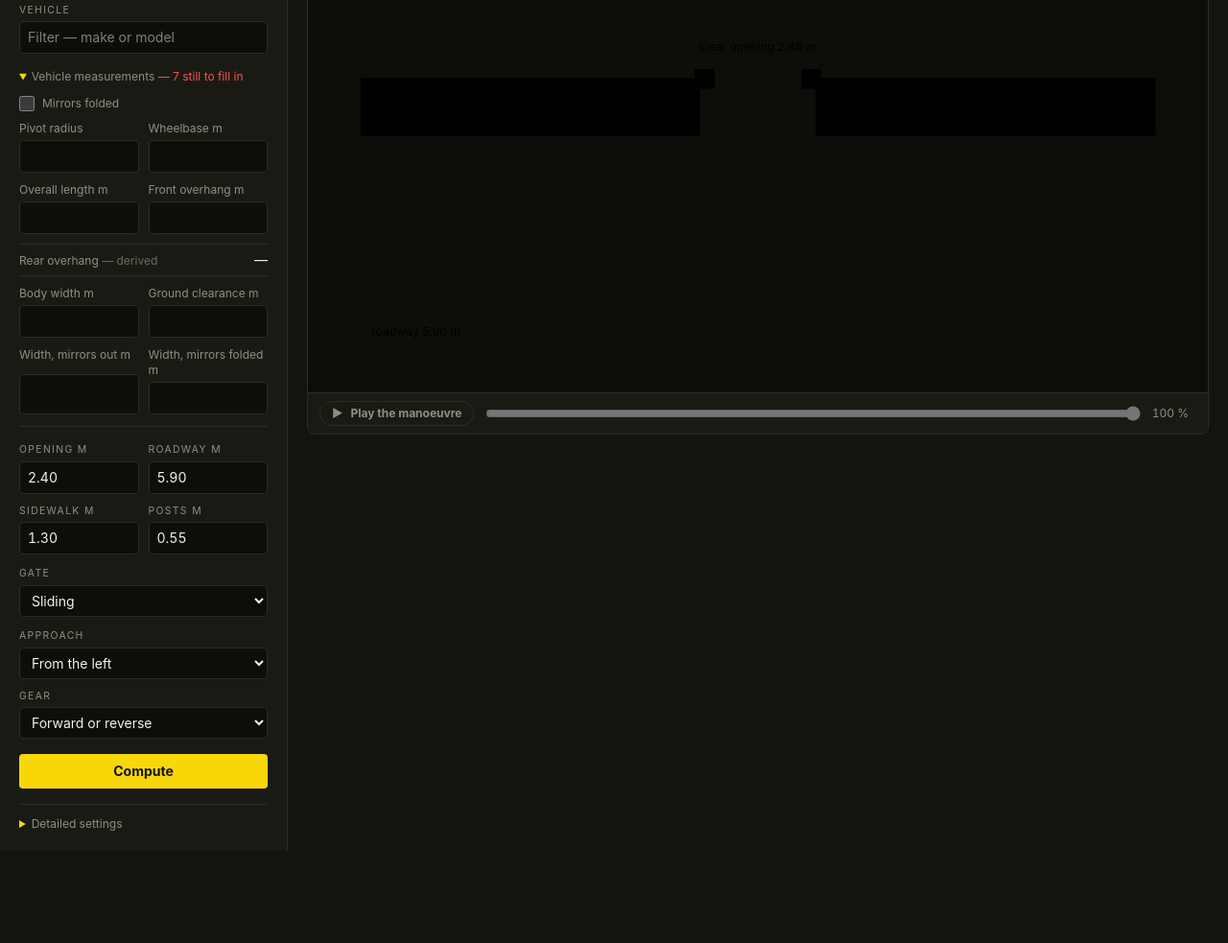
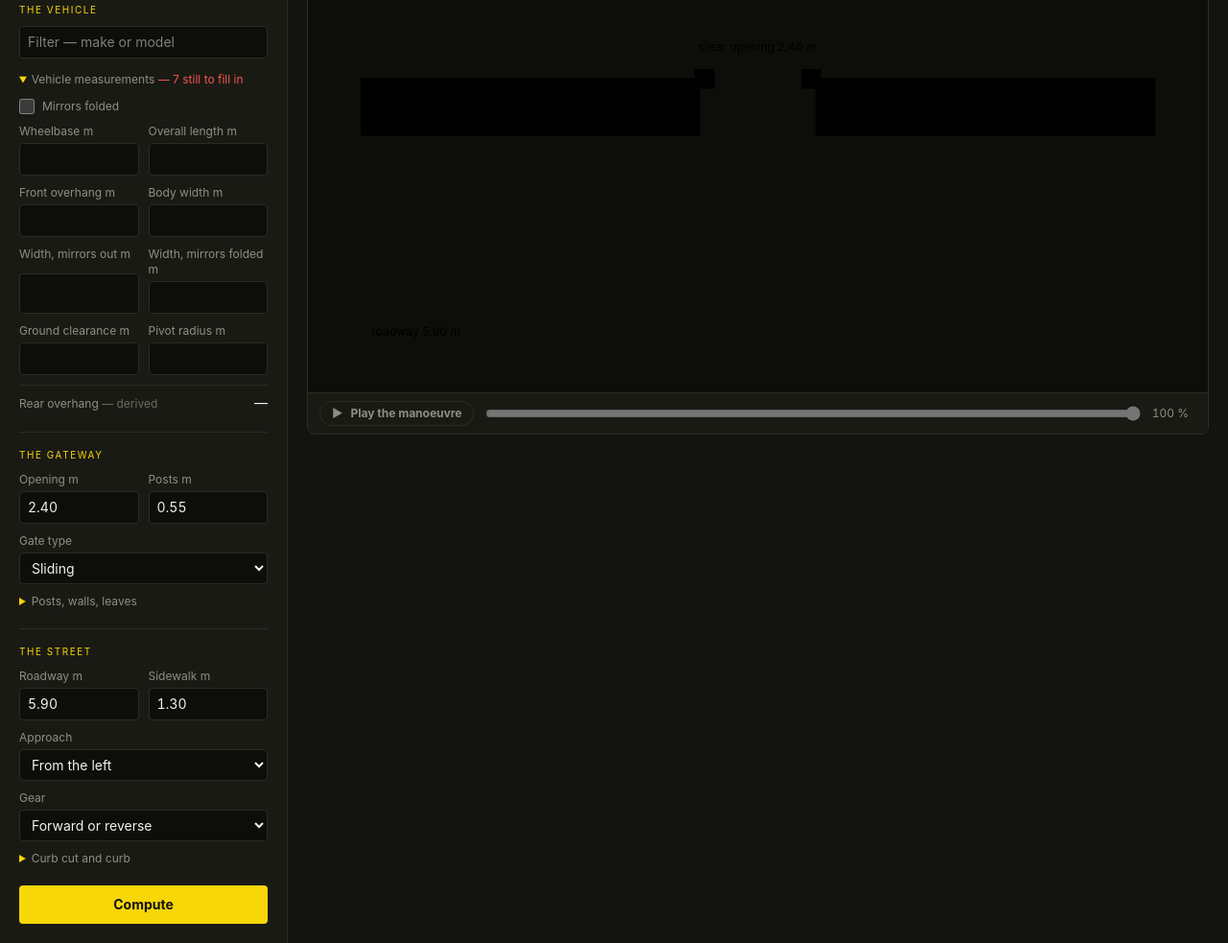
Before and after one commit to FabienD/swept-path, a website built with Vite: page web/index.html in a window 1280 px wide. Shown: the part 198-1181 px from the top of the page at 96% size. Before the commit the page ends 1085 px from the top, so only its background shows below. Built offline with nearby package versions, Linux system fonts and the light colour scheme.

Commit message:
change: three sections, each folding its own detail, nothing after the button
Asked for, and it is clearer. The form had one global "réglages fins" holding
detail from three unrelated subjects, plus loose controls sitting after the
button where nobody looks for them.

Now: the vehicle you drive, the gateway you aim at, the street you come down.
Each section shows what it must ask and folds what it can assume — the
vehicle's measurements, the posts and leaves, the curb cut. The button is
last, with nothing below it.

"Chaussée minimale" moves into the street's fold, which is where a question
about the street belongs; it was an action stranded among measurements.

Three keys go, three arrive: a section heading and a field label are not the
same string even when they read alike, and the folds now name what they hold
rather than calling themselves "fine".

```diff
--- a/web/index.html
+++ b/web/index.html
@@ -47,16 +47,17 @@
           </label>
         </div>
 
-        <form id="params" class="mt-5 grid gap-3">
-          <!-- One field, not two. What you type filters the list; a name it
-               does not know is not an error but your own vehicle, whose
-               measurements you then enter yourself. -->
+        <form id="params" class="mt-5 grid gap-5">
+          <!-- Three subjects, and nothing after the button. Each one shows what
+               you are asked for and folds away what it can work out or assume:
+               the vehicle you drive, the gateway you aim at, the street you
+               come down. -->
+
+          <!-- ─────────────────────── the vehicle ─────────────────────── -->
+          <section class="grid gap-2.5">
+            <h2 class="text-[0.62rem] tracking-[0.16em] text-accent uppercase" data-i18n="section.vehicle"></h2>
+
             <div class="relative grid gap-1">
-            <label
-              class="text-[0.65rem] tracking-[0.13em] text-dim uppercase"
-              for="vehicle-name"
-              data-i18n="field.vehicle"
-            ></label>
               <input
                 id="vehicle-name"
                 type="text"
@@ -77,33 +78,15 @@
               <span id="preset-note" class="text-xs text-dim"></span>
             </div>
 
-          <!-- The measurements of the vehicle itself. Folded away once they
-               are all filled, and opened by `openWhatIsMissing` whenever one
-               is not — including for a listed vehicle whose figure the table
-               does not have. -->
             <details id="vehicle-box">
               <summary class="cursor-pointer text-xs text-dim marker:text-accent">
-              <span data-i18n="group.vehicleSizes"></span>
+                <span data-i18n="fine.vehicle"></span>
                 <span id="vehicle-missing" class="text-band-tight"></span>
               </summary>
               <div class="mt-3 grid grid-cols-2 gap-2.5">
-              <!-- A checkbox, not a choice of two: mirrors out is the state a
-                   car is in, and folding them is the thing you decide to do.
-                   Unchecked is therefore the honest default — it is also the
-                   wider figure, so the default never flatters the result. -->
                 <label class="col-span-2 flex items-center gap-2">
-                <input
-                  id="mirrors-folded"
-                  type="checkbox"
-                  class="size-4 accent-accent"
-                />
+                  <input id="mirrors-folded" type="checkbox" class="size-4 accent-accent" />
                   <span class="text-xs text-dim" data-i18n="mirrors.folded"></span>
-              </label>
-              <label class="grid gap-1">
-                <span class="text-xs text-dim">
-                  <span data-i18n="field.radius"></span> <span id="radius-note" class="text-dim"></span>
-                </span>
-                <input id="radius" data-magnitude="dimension" type="number" min="0" step="0.001" class="w-full rounded border border-line bg-plan px-2 py-1.5 text-sm tabular-nums" />
                 </label>
             <label class="grid gap-1">
               <span class="text-xs text-dim"><span data-i18n="field.wheelbase"></span> <span data-unit="dimension"></span></span>
@@ -117,26 +100,9 @@
               <span class="text-xs text-dim"><span data-i18n="field.frontOverhang"></span> <span data-unit="dimension"></span></span>
               <input id="front-overhang" data-magnitude="dimension" type="number" min="0" step="0.001" class="w-full rounded border border-line bg-plan px-2 py-1.5 text-sm tabular-nums" />
             </label>
-              <!-- Derived, not entered: length minus wheelbase minus front
-                   overhang. A fourth field would be a fourth number for three
-                   degrees of freedom, and the first thing anyone could make
-                   contradict itself. Shown because it is what crosses the
-                   gateway first when reversing in. -->
-              <div class="col-span-2 flex items-baseline justify-between border-y border-line py-1.5">
-                <span class="text-xs text-dim">
-                  <span data-i18n="field.rearOverhang"></span>
-                  <span class="opacity-70">— <span data-i18n="field.derived"></span></span>
-                </span>
-                <output id="rear-overhang" class="text-sm tabular-nums"></output>
-              </div>
-
             <label class="grid gap-1">
               <span class="text-xs text-dim"><span data-i18n="field.bodyWidth"></span> <span data-unit="dimension"></span></span>
               <input id="body-width" data-magnitude="dimension" type="number" min="0" step="0.001" class="w-full rounded border border-line bg-plan px-2 py-1.5 text-sm tabular-nums" />
-              </label>
-              <label class="grid gap-1">
-                <span class="text-xs text-dim"><span data-i18n="field.groundClearance"></span> <span data-unit="dimension"></span></span>
-                <input id="ground-clearance" data-magnitude="dimension" type="number" min="0" step="0.001" class="w-full rounded border border-line bg-plan px-2 py-1.5 text-sm tabular-nums" />
             </label>
             <label class="grid gap-1">
               <span class="text-xs text-dim"><span data-i18n="field.mirrorWidth"></span> <span data-unit="dimension"></span></span>
@@ -146,69 +112,71 @@
               <span class="text-xs text-dim"><span data-i18n="field.mirrorWidthFolded"></span> <span data-unit="dimension"></span></span>
               <input id="mirror-width-folded" data-magnitude="dimension" type="number" min="0" step="0.001" class="w-full rounded border border-line bg-plan px-2 py-1.5 text-sm tabular-nums" />
             </label>
-            </fieldset>
+            <label class="grid gap-1">
+              <span class="text-xs text-dim"><span data-i18n="field.groundClearance"></span> <span data-unit="dimension"></span></span>
+              <input id="ground-clearance" data-magnitude="dimension" type="number" min="0" step="0.001" class="w-full rounded border border-line bg-plan px-2 py-1.5 text-sm tabular-nums" />
+            </label>
+                <label class="grid gap-1">
+                  <span class="text-xs text-dim">
+                    <span data-i18n="field.radius"></span>
+                    <span data-unit="dimension"></span>
+                    <span id="radius-note" class="text-dim"></span>
+                  </span>
+                  <input id="radius" data-magnitude="dimension" type="number" min="0" step="0.001" class="w-full rounded border border-line bg-plan px-2 py-1.5 text-sm tabular-nums" />
+                </label>
 
+                <!-- Derived, not entered: length minus wheelbase minus front
+                     overhang. A fourth field would be a fourth number for three
+                     degrees of freedom. Shown because it is what crosses the
+                     gateway first when reversing in. -->
+                <div class="col-span-2 flex items-baseline justify-between border-t border-line pt-2">
+                  <span class="text-xs text-dim">
+                    <span data-i18n="field.rearOverhang"></span>
+                    <span class="opacity-70">— <span data-i18n="field.derived"></span></span>
+                  </span>
+                  <output id="rear-overhang" class="text-sm tabular-nums"></output>
+                </div>
               </div>
             </details>
+          </section>
 
-          <div class="grid grid-cols-2 gap-2.5 border-t border-line pt-4">
+          <!-- ─────────────────────── the gateway ─────────────────────── -->
+          <section class="grid gap-2.5 border-t border-line pt-4">
+            <h2 class="text-[0.62rem] tracking-[0.16em] text-accent uppercase" data-i18n="section.gate"></h2>
+
+            <div class="grid grid-cols-2 gap-2.5">
             <label class="grid gap-1">
-              <span class="text-[0.65rem] tracking-[0.13em] text-dim uppercase"><span data-i18n="field.opening"></span> <span data-unit="dimension"></span></span>
+              <span class="text-xs text-dim"><span data-i18n="field.opening"></span> <span data-unit="dimension"></span></span>
               <input id="opening" data-magnitude="dimension" type="number" min="0" step="0.01" value="2.40" class="w-full rounded border border-line bg-plan px-2 py-1.5 text-sm tabular-nums" />
             </label>
             <label class="grid gap-1">
-              <span class="text-[0.65rem] tracking-[0.13em] text-dim uppercase"><span data-i18n="field.road"></span> <span data-unit="distance"></span></span>
-              <input id="road" data-magnitude="distance" type="number" min="0" step="0.01" value="5.90" class="w-full rounded border border-line bg-plan px-2 py-1.5 text-sm tabular-nums" />
-            </label>
-            <label class="grid gap-1">
-              <span class="text-[0.65rem] tracking-[0.13em] text-dim uppercase"><span data-i18n="field.sidewalk"></span> <span data-unit="distance"></span></span>
-              <input id="sidewalk" data-magnitude="distance" type="number" min="0" step="0.01" value="1.30" class="w-full rounded border border-line bg-plan px-2 py-1.5 text-sm tabular-nums" />
-            </label>
-            <label class="grid gap-1">
-              <span class="text-[0.65rem] tracking-[0.13em] text-dim uppercase"><span data-i18n="field.posts"></span> <span data-unit="dimension"></span></span>
+              <span class="text-xs text-dim"><span data-i18n="field.posts"></span> <span data-unit="dimension"></span></span>
               <input id="post-width" data-magnitude="dimension" type="number" min="0" step="0.01" value="0.55" class="w-full rounded border border-line bg-plan px-2 py-1.5 text-sm tabular-nums" />
             </label>
             </div>
 
             <label class="grid gap-1">
-            <span class="text-[0.65rem] tracking-[0.13em] text-dim uppercase" data-i18n="field.gate"></span>
+              <span class="text-xs text-dim" data-i18n="field.gateKind"></span>
               <select id="gate-kind" class="rounded border border-line bg-plan px-2 py-1.5 text-sm">
                 <option value="sliding" data-i18n="gate.sliding"></option>
                 <option value="swinging" data-i18n="gate.swinging"></option>
               </select>
             </label>
 
-          <!-- Not measurements but the situation: which way you come down the
-               street, and which gear you mean to cross in. They change the
-               answer as much as any width does, so they are not folded away
-               with the millimetres. -->
-          <div class="grid gap-2.5">
+            <details>
+              <summary class="cursor-pointer text-xs text-dim marker:text-accent" data-i18n="fine.gate"></summary>
+              <div class="mt-3 grid gap-3">
+                <div class="grid grid-cols-2 gap-2.5">
             <label class="grid gap-1">
-              <span class="text-[0.65rem] tracking-[0.13em] text-dim uppercase" data-i18n="field.side"></span>
-              <select id="side" class="rounded border border-line bg-plan px-2 py-1.5 text-sm">
-                <option value="1" data-i18n="side.fromLeft"></option>
-                <option value="-1" data-i18n="side.fromRight"></option>
-              </select>
+              <span class="text-xs text-dim"><span data-i18n="field.postDepth"></span> <span data-unit="dimension"></span></span>
+              <input id="post-depth" data-magnitude="dimension" type="number" min="0" step="0.01" value="0.55" class="w-full rounded border border-line bg-plan px-2 py-1.5 text-sm tabular-nums" />
             </label>
             <label class="grid gap-1">
-              <span class="text-[0.65rem] tracking-[0.13em] text-dim uppercase" data-i18n="field.direction"></span>
-              <select id="direction" class="rounded border border-line bg-plan px-2 py-1.5 text-sm">
-                <option value="any" data-i18n="direction.any"></option>
-                <option value="forward" data-i18n="direction.forward"></option>
-                <option value="reverse" data-i18n="direction.reverse"></option>
-              </select>
+              <span class="text-xs text-dim"><span data-i18n="field.wall"></span> <span data-unit="dimension"></span></span>
+              <input id="wall" data-magnitude="dimension" type="number" min="0" step="0.01" value="0.30" class="w-full rounded border border-line bg-plan px-2 py-1.5 text-sm tabular-nums" />
             </label>
                 </div>
 
-          <button id="run" type="submit" class="mt-1 rounded bg-accent px-4 py-2 text-sm font-bold text-ink" data-i18n="action.compute"></button>
-
-          <!-- Everything you do not measure with a tape on your own gate. It
-               opens itself when one of its fields is flagged: a message
-               pointing at a field nobody can see is worse than no message. -->
-          <details id="fine-settings" class="mt-1 border-t border-line pt-3">
-            <summary class="cursor-pointer text-xs text-dim marker:text-accent" data-i18n="fine.summary"></summary>
-
-            <div class="mt-3 grid gap-3">
                 <fieldset id="leaf-box" class="hidden gap-2.5">
                   <legend class="mb-1.5 text-[0.65rem] tracking-[0.13em] text-dim uppercase" data-i18n="group.leaves"></legend>
                   <div class="grid grid-cols-2 gap-2.5">
@@ -237,21 +205,46 @@
                     <input id="open-angle" type="range" min="70" max="180" step="1" value="93" class="w-full accent-accent" />
                   </label>
                 </fieldset>
+              </div>
+            </details>
+          </section>
 
-              <fieldset class="grid grid-cols-2 gap-2.5">
-                <legend class="mb-1.5 text-[0.65rem] tracking-[0.13em] text-dim uppercase" data-i18n="group.gateway"></legend>
+          <!-- ─────────────────────── the street ──────────────────────── -->
+          <section class="grid gap-2.5 border-t border-line pt-4">
+            <h2 class="text-[0.62rem] tracking-[0.16em] text-accent uppercase" data-i18n="section.street"></h2>
+
+            <div class="grid grid-cols-2 gap-2.5">
             <label class="grid gap-1">
-                  <span class="text-xs text-dim"><span data-i18n="field.postDepth"></span> <span data-unit="dimension"></span></span>
-                  <input id="post-depth" data-magnitude="dimension" type="number" min="0" step="0.01" value="0.55" class="w-full rounded border border-line bg-plan px-2 py-1.5 text-sm tabular-nums" />
+              <span class="text-xs text-dim"><span data-i18n="field.road"></span> <span data-unit="distance"></span></span>
+              <input id="road" data-magnitude="distance" type="number" min="0" step="0.01" value="5.90" class="w-full rounded border border-line bg-plan px-2 py-1.5 text-sm tabular-nums" />
             </label>
             <label class="grid gap-1">
-                  <span class="text-xs text-dim"><span data-i18n="field.wall"></span> <span data-unit="dimension"></span></span>
-                  <input id="wall" data-magnitude="dimension" type="number" min="0" step="0.01" value="0.30" class="w-full rounded border border-line bg-plan px-2 py-1.5 text-sm tabular-nums" />
+              <span class="text-xs text-dim"><span data-i18n="field.sidewalk"></span> <span data-unit="distance"></span></span>
+              <input id="sidewalk" data-magnitude="distance" type="number" min="0" step="0.01" value="1.30" class="w-full rounded border border-line bg-plan px-2 py-1.5 text-sm tabular-nums" />
             </label>
-              </fieldset>
+            </div>
 
-              <fieldset class="grid grid-cols-2 gap-2.5">
-                <legend class="mb-1.5 text-[0.65rem] tracking-[0.13em] text-dim uppercase" data-i18n="group.street"></legend>
+            <label class="grid gap-1">
+              <span class="text-xs text-dim" data-i18n="field.side"></span>
+              <select id="side" class="rounded border border-line bg-plan px-2 py-1.5 text-sm">
+                <option value="1" data-i18n="side.fromLeft"></option>
+                <option value="-1" data-i18n="side.fromRight"></option>
+              </select>
+            </label>
+
+            <label class="grid gap-1">
+              <span class="text-xs text-dim" data-i18n="field.direction"></span>
+              <select id="direction" class="rounded border border-line bg-plan px-2 py-1.5 text-sm">
+                <option value="any" data-i18n="direction.any"></option>
+                <option value="forward" data-i18n="direction.forward"></option>
+                <option value="reverse" data-i18n="direction.reverse"></option>
+              </select>
+            </label>
+
+            <details>
+              <summary class="cursor-pointer text-xs text-dim marker:text-accent" data-i18n="fine.street"></summary>
+              <div class="mt-3 grid gap-3">
+                <div class="grid grid-cols-2 gap-2.5">
             <label class="grid gap-1">
               <span class="text-xs text-dim"><span data-i18n="field.curbCut"></span> <span data-unit="distance"></span></span>
               <input id="curb" data-magnitude="distance" type="number" min="0" step="0.01" value="3.20" class="w-full rounded border border-line bg-plan px-2 py-1.5 text-sm tabular-nums" />
@@ -260,13 +253,13 @@
               <span class="text-xs text-dim"><span data-i18n="field.curbHeight"></span> <span data-unit="dimension"></span></span>
               <input id="curb-height" data-magnitude="dimension" type="number" min="0" step="0.01" value="0.12" class="w-full rounded border border-line bg-plan px-2 py-1.5 text-sm tabular-nums" />
             </label>
-              </fieldset>
-
-              <fieldset class="grid gap-2.5">
-                <legend class="mb-1.5 text-[0.65rem] tracking-[0.13em] text-dim uppercase" data-i18n="group.search"></legend>
+                </div>
                 <button id="run-min-road" type="button" class="rounded border border-line px-3 py-1.5 text-xs text-dim" data-i18n="action.minRoad"></button>
               </div>
             </details>
+          </section>
+
+          <button id="run" type="submit" class="rounded bg-accent px-4 py-2.5 text-sm font-bold text-ink" data-i18n="action.compute"></button>
         </form>
       </aside>
 
--- a/web/src/i18n/dictionary.ts
+++ b/web/src/i18n/dictionary.ts
@@ -19,6 +19,14 @@ export interface Texts {
   "app.tagline": string;
   "app.planLabel": string;
 
+  "section.vehicle": string;
+  "section.gate": string;
+  "section.street": string;
+  "fine.vehicle": string;
+  "fine.gate": string;
+  "fine.street": string;
+  "field.gateKind": string;
+
   "settings.language": string;
   "settings.units": string;
   "units.metric": string;
@@ -30,14 +38,12 @@ export interface Texts {
   "field.road": string;
   "field.sidewalk": string;
   "field.posts": string;
-  "field.gate": string;
   "gate.sliding": string;
   "gate.swinging": string;
 
   "action.compute": string;
   "action.stop": string;
   "action.minRoad": string;
-  "fine.summary": string;
 
   "group.leaves": string;
   "field.leafLength": string;
@@ -57,7 +63,6 @@ export interface Texts {
   "side.fromLeft": string;
   "side.fromRight": string;
 
-  "group.vehicleSizes": string;
   "mirrors.folded": string;
   "field.radius": string;
   "field.wheelbase": string;
@@ -112,6 +117,14 @@ const FR: Texts = {
   "app.tagline": "Ce véhicule franchit-il ce passage, et en combien de manœuvres.",
   "app.planLabel": "Vue en plan de la manœuvre",
 
+  "section.vehicle": "Le véhicule",
+  "section.gate": "Le passage",
+  "section.street": "La voirie",
+  "fine.vehicle": "Cotes du véhicule",
+  "fine.gate": "Piliers, murets, vantaux",
+  "fine.street": "Bateau et bordure",
+  "field.gateKind": "Type de portail",
+
   "settings.language": "Langue",
   "settings.units": "Unités",
   "units.metric": "Mètres",
@@ -123,14 +136,12 @@ const FR: Texts = {
   "field.road": "Chaussée",
   "field.sidewalk": "Trottoir",
   "field.posts": "Piliers",
-  "field.gate": "Portail",
   "gate.sliding": "Coulissant",
   "gate.swinging": "Battants",
 
   "action.compute": "Calculer",
   "action.stop": "Arrêter",
   "action.minRoad": "Chaussée minimale",
-  "fine.summary": "Réglages fins",
 
   "group.leaves": "Les vantaux",
   "field.leafLength": "Longueur",
@@ -150,7 +161,6 @@ const FR: Texts = {
   "side.fromLeft": "Par la gauche",
   "side.fromRight": "Par la droite",
 
-  "group.vehicleSizes": "Cotes du véhicule",
   "mirrors.folded": "Rétroviseurs rabattus",
   "field.radius": "Rayon de pivot",
   "field.wheelbase": "Empattement",
@@ -203,6 +213,14 @@ const EN: Texts = {
   "app.tagline": "Does this vehicle clear this opening, and in how many moves.",
   "app.planLabel": "Plan view of the manoeuvre",
 
+  "section.vehicle": "The vehicle",
+  "section.gate": "The gateway",
+  "section.street": "The street",
+  "fine.vehicle": "Vehicle measurements",
+  "fine.gate": "Posts, walls, leaves",
+  "fine.street": "Curb cut and curb",
+  "field.gateKind": "Gate type",
+
   "settings.language": "Language",
   "settings.units": "Units",
   "units.metric": "Meters",
@@ -214,14 +232,12 @@ const EN: Texts = {
   "field.road": "Roadway",
   "field.sidewalk": "Sidewalk",
   "field.posts": "Posts",
-  "field.gate": "Gate",
   "gate.sliding": "Sliding",
   "gate.swinging": "Swinging",
 
   "action.compute": "Compute",
   "action.stop": "Stop",
   "action.minRoad": "Narrowest roadway",
-  "fine.summary": "Detailed settings",
 
   "group.leaves": "The leaves",
   "field.leafLength": "Length",
@@ -241,7 +257,6 @@ const EN: Texts = {
   "side.fromLeft": "From the left",
   "side.fromRight": "From the right",
 
-  "group.vehicleSizes": "Vehicle measurements",
   "mirrors.folded": "Mirrors folded",
   "field.radius": "Pivot radius",
   "field.wheelbase": "Wheelbase",
```
Lines whose indentation alone changed are shown as unchanged.
